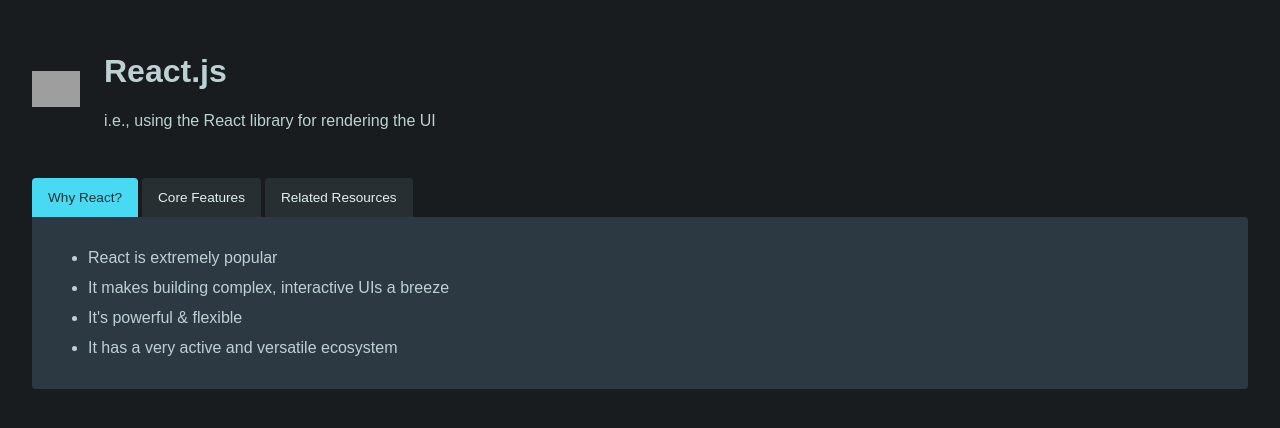
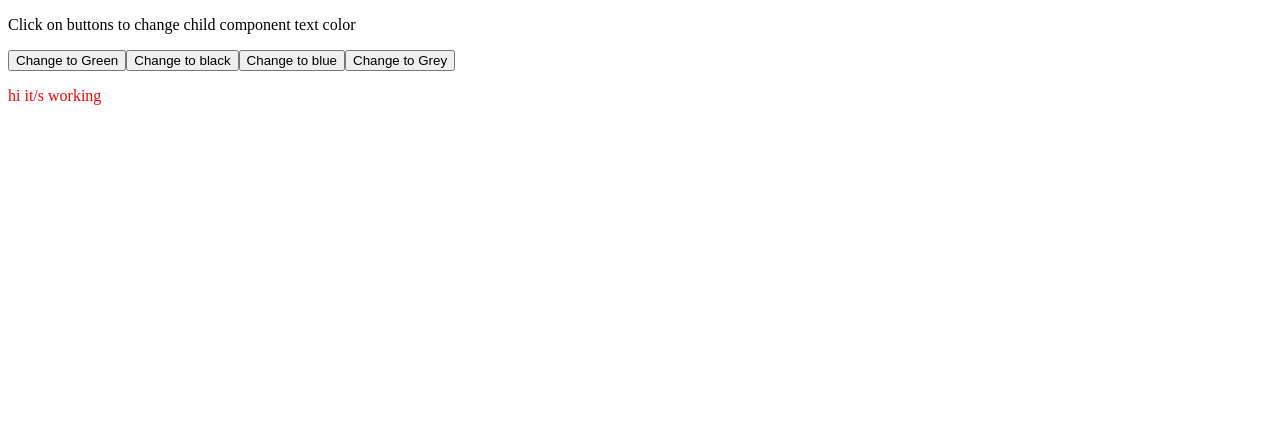
Before and after one commit to Arora-Ajit2023/react-tab, a React (Vite) app: page / in a window 1280 px wide. Shown: the top 428 px of the page. Built offline with nearby package versions, Linux system fonts and the light colour scheme; grey boxes are pictures that could not be loaded.

Commit message:
passing dynamic props

```diff
--- /dev/null
+++ b/src/Components/Child.jsx
@@ -0,0 +1,11 @@
+import React from 'react'
+
+const Child = ({ color }) => {
+    return (
+        <div>
+            <p style={{ color: `${color}` }}>hi it/s working</p>
+        </div>
+    )
+}
+
+export default Child
--- /dev/null
+++ b/src/Components/ParentToChildProp.jsx
@@ -0,0 +1,21 @@
+import React, { useState } from 'react'
+import Child from './Child'
+
+const ParentToChildProp = () => {
+    const [color, setColor] = useState('red')
+    const handalColorChange = (e) => {
+        setColor(e.target.name)
+    }
+    return (
+        <div>
+            <p>Click on buttons to change child component text color</p>
+            <button onClick={handalColorChange} name='Green'>Change to Green</button>
+            <button onClick={handalColorChange} name='black'>Change to black</button>
+            <button onClick={handalColorChange} name='blue'>Change to blue</button>
+            <button onClick={handalColorChange} name='Grey'>Change to Grey</button>
+            <Child color={color} />
+        </div>
+    )
+}
+
+export default ParentToChildProp
--- a/src/Components/ReactTab.jsx
+++ b/src/Components/ReactTab.jsx
@@ -1,7 +1,7 @@
 // @ts-nocheck
 
 import React, { useState } from 'react'
-import './ReactTab.css'
+// import './ReactTab.css'
 
 const TabData = [
     [
@@ -20,6 +20,11 @@
         "Official web page (react.dev)",
         "Next.js (Fullstack framework)",
         "React Native (build native mobile apps with React)"
+    ], [
+        "Vanilla JavaScript requires imperative programming",
+        "Imperative Programming: You define all the steps needed to achieve a result",
+        "React on the other hand embraces declarative programming",
+        "With React, you define the goal and React figures out how to get there"
     ]
 ]
 
@@ -44,6 +49,8 @@
                     <button className={activeContentIndex === 0 ? 'active' : ''} onClick={() => setActiveContentIndex(0)}>Why React?</button>
                     <button className={activeContentIndex === 1 ? 'active' : ''} onClick={() => setActiveContentIndex(1)}>Core Features</button>
                     <button className={activeContentIndex === 2 ? 'active' : ''} onClick={() => setActiveContentIndex(2)}>Related Resources</button>
+                    <button className={activeContentIndex === 3 ? 'active' : ''}
+                        onClick={() => setActiveContentIndex(3)}>React vs Js</button>
                 </div>
                 <div id="content">
                     <ul>
--- a/src/main.jsx
+++ b/src/main.jsx
@@ -2,9 +2,10 @@
 import React from 'react'
 import ReactDOM from 'react-dom/client'
 import ReactTab from './Components/ReactTab.jsx'
+import ParentToChildProp from './Components/ParentToChildProp.jsx'
 
 ReactDOM.createRoot(document.getElementById('root')).render(
   <React.StrictMode>
-    <ReactTab />
+    <ParentToChildProp />
   </React.StrictMode>,
 )
```
